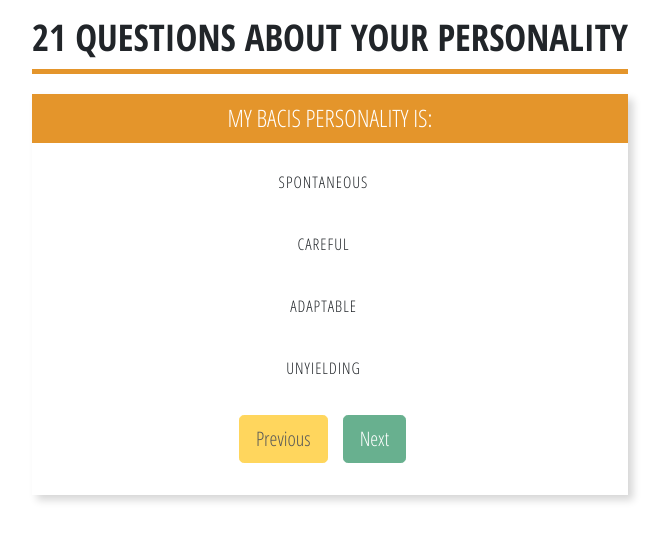
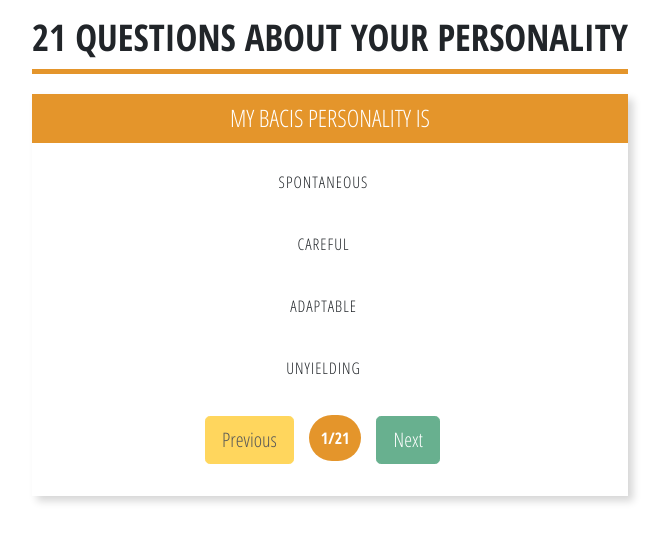
Before and after one commit to HeikTomi/temperamenttiKysely, a React (Create React App) app: page / in a window 1280 px wide. Both pictures are taken after a click on the button "Start inquery". Shown: the top 542 px of the page, without its empty margins (310-976 px from the left). Built offline with nearby package versions, Linux system fonts and the light colour scheme.

Commit message:
Added smoother UI navigation and active question indicator

```diff
--- a/public/index.html
+++ b/public/index.html
@@ -10,34 +10,17 @@
       content=""
     />
     <link rel="apple-touch-icon" href="%PUBLIC_URL%/logo192.png" />
-    <!--
-      manifest.json provides metadata used when your web app is installed on a
-      user's mobile device or desktop. See https://developers.google.com/web/fundamentals/web-app-manifest/
-    -->
     <link rel="manifest" href="%PUBLIC_URL%/manifest.json" />
-    <!--
-      Notice the use of %PUBLIC_URL% in the tags above.
-      It will be replaced with the URL of the `public` folder during the build.
-      Only files inside the `public` folder can be referenced from the HTML.
-
-      Unlike "/favicon.ico" or "favicon.ico", "%PUBLIC_URL%/favicon.ico" will
-      work correctly both with client-side routing and a non-root public URL.
-      Learn how to configure a non-root public URL by running `npm run build`.
-    -->
-    <title>Testaa temperamenttisi</title>
+    <title id="title">Testaa temperamenttisi</title>
+    <script>
+      var lang = (/^en\b/.test(navigator.language)) ? "en" : "fi";
+      if(lang == 'en'){
+        document.title = "Temperament inquery";
+      }
+    </script>
   </head>
   <body>
     <noscript>You need to enable JavaScript to run this app.</noscript>
     <div id="root"></div>
-    <!--
-      This HTML file is a template.
-      If you open it directly in the browser, you will see an empty page.
-
-      You can add webfonts, meta tags, or analytics to this file.
-      The build step will place the bundled scripts into the <body> tag.
-
-      To begin the development, run `npm start` or `yarn start`.
-      To create a production bundle, use `npm run build` or `yarn build`.
-    -->
   </body>
 </html>
--- a/src/component/App.js
+++ b/src/component/App.js
@@ -44,11 +44,15 @@ class App extends Component {
     changeLang = (language) => {
       this.setState({ lang : language });
 
-      if(language === 'fi')
+      if(language === 'fi'){
+        document.title = "Testaa temperamenttisi";
         this.setState({ data : data_fi });
+      }
+      if(language === 'en'){
+        document.title = "Temperament inquery";
+        this.setState({ data :  data_en });
+      }
 
-      if(language === 'en')
-          this.setState({ data :  data_en });
     }
 
     // Answer selection
@@ -63,6 +67,14 @@ class App extends Component {
                         }
                     }
             }));
+
+            // On answer change go automaticly to next one
+            if( (this.state.activeQuestion <= this.state.data.questions.length - 2)  ){
+              var goToNext = this.state.activeQuestion + 1;
+              this.setState({
+                  activeQuestion: goToNext
+              })
+            }
         }
     }
 
@@ -72,9 +84,6 @@ class App extends Component {
       this.setState({
           hideInfo: true
       })
-
-      console.log("hide info:", this.state.hideInfo);
-
     }
 
     // Reset and start over
@@ -93,27 +102,25 @@ class App extends Component {
     summaryText = () => {
       return (
           <div className="summaryText">
-
             <h2><FormattedMessage id="summary.headline" /></h2>
-
             {Object.keys(this.state.analysis).map(analysis => (
-                        <div className="div-analysis" key="{this.state.analysis[analysis].headline}">
+                <div className="div-analysis" key={this.state.analysis[analysis].headline} >
                     <div>
                         <h5 style={{ backgroundColor: this.state.analysis[analysis].color }} >
-                                    <FormattedMessage id="headline[{analysis}]" defaultMessage={this.state.analysis[analysis].headline} />
+                            {this.state.analysis[analysis].headline}
                         </h5>
                         <p>
                         <span><FormattedMessage id="character" /></span><br />
-                                <FormattedMessage id="pros[{analysis}]" defaultMessage={this.state.analysis[analysis].pros} />
+                          {this.state.analysis[analysis].pros}
                         </p>
                     </div>
                     <p>
                         <span><FormattedMessage id="weaknesses"/></span><br />
-                                <FormattedMessage id="cons[{analysis}]" defaultMessage={this.state.analysis[analysis].cons} />
+                        {this.state.analysis[analysis].cons}
                     </p>
                     <p>
                         <span><FormattedMessage id="tip" /></span><br />
-                                <FormattedMessage id="tip[{analysis}]" defaultMessage={this.state.analysis[analysis].tip} />
+                        {this.state.analysis[analysis].tip}
                     </p>
                     <hr />
                 </div>
@@ -129,7 +136,6 @@ class App extends Component {
           </div>
         )
     }
-
     // Piechart of the summary
     summaryChart = () => {
         return (
@@ -170,6 +176,7 @@ class App extends Component {
         var numBlue = 0;
         var numGreen = 0;
         var numYellow = 0;
+        var totalQuestions = this.state.data.questions.length;
 
         // Calculate answers based on colors
         this.state.answers.map((color) => {
@@ -189,7 +196,7 @@ class App extends Component {
             return false;
         });
 
-        // TODO: Better logic for checking all max value types ?
+        // Get highest values color calues and create analysis array for summary
         var analysis = [];
         var summaries = [numRed, numBlue, numGreen, numYellow]
         var max = Math.max(...summaries);
@@ -211,10 +218,10 @@ class App extends Component {
         // -->
 
         var chartData = [
-            { y: numRed, label: (numRed / this.state.data.questions.length * 100).toFixed(2) + "%" },
-            { y: numGreen, label: (numGreen / this.state.data.questions.length * 100).toFixed(2) + "%" },
-            { y: numBlue, label: (numBlue / this.state.data.questions.length * 100).toFixed(2) + "%" },
-            { y: numYellow, label: (numYellow / this.state.data.questions.length * 100).toFixed(2) + "%" }
+            { y: numRed, label: (numRed / totalQuestions  * 100).toFixed(2) + "%" },
+            { y: numGreen, label: (numGreen / totalQuestions * 100).toFixed(2) + "%" },
+            { y: numBlue, label: (numBlue / totalQuestions * 100).toFixed(2) + "%" },
+            { y: numYellow, label: (numYellow / totalQuestions * 100).toFixed(2) + "%" }
         ];
 
         this.setState(() => ({
@@ -244,7 +251,7 @@ class App extends Component {
             if (this.state.activeQuestion === index) {
             return (
                 <div key="question-{index+1}">
-                    <h4>{data.question}:</h4>
+                    <h4>{data.question}</h4>
                     <ul>
                         {Object.keys(data.answers).map((answer, i) => (
                             <li key={i}>
@@ -281,6 +288,11 @@ class App extends Component {
               className="btn btn-warning btn-lg" >
                   <FormattedMessage id="btn.previous" />
             </button>
+
+            <span className="questionNumbers" >
+              {this.state.activeQuestion +1 }/{this.state.data.questions.length}
+            </span>
+
             <button
                 onClick={() => {
                     this.handleNavigate(false);
@@ -296,10 +308,8 @@ class App extends Component {
                   {val =>
                       <input type="submit" value={val} className="btn btn-primary btn-lg" />
                   }
-                    </FormattedMessage>)
-                }
+              </FormattedMessage>)}
             </div>
-
         )
     }
 
--- a/src/component/styles/App.scss
+++ b/src/component/styles/App.scss
@@ -123,6 +123,16 @@ body {
         input[type="submit"] {
             margin: 15px;
         }
+
+        .questionNumbers {
+          font-weight: bold;
+          display: inline-block;
+          margin-right: 15px;
+          background-color: $primary-color;
+          color: white;
+          padding: 12px;
+          border-radius: 30px;
+        }
     }
 }
 
```
Lines whose indentation alone changed are shown as unchanged.
